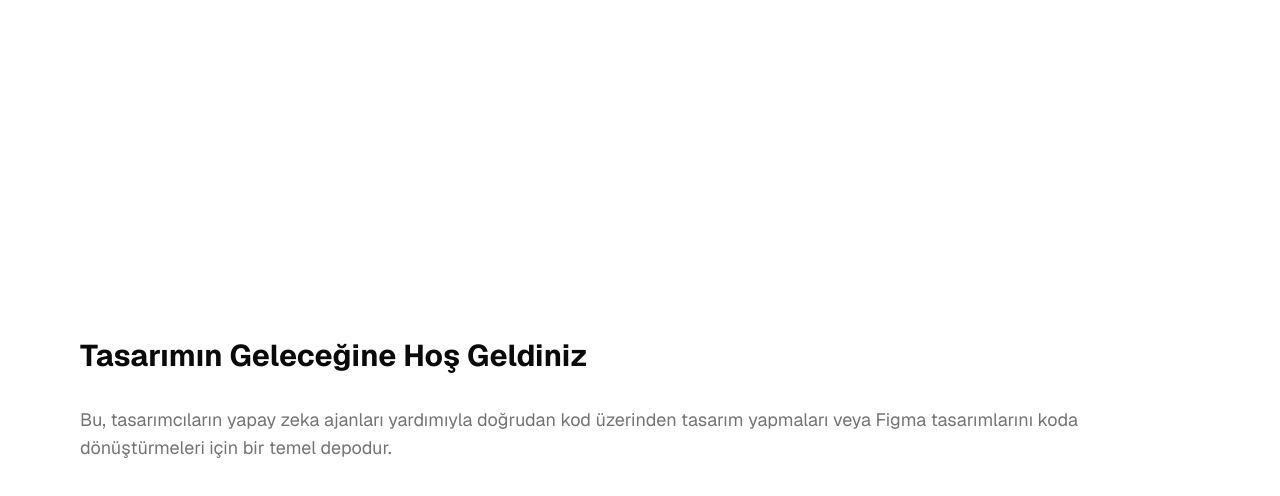
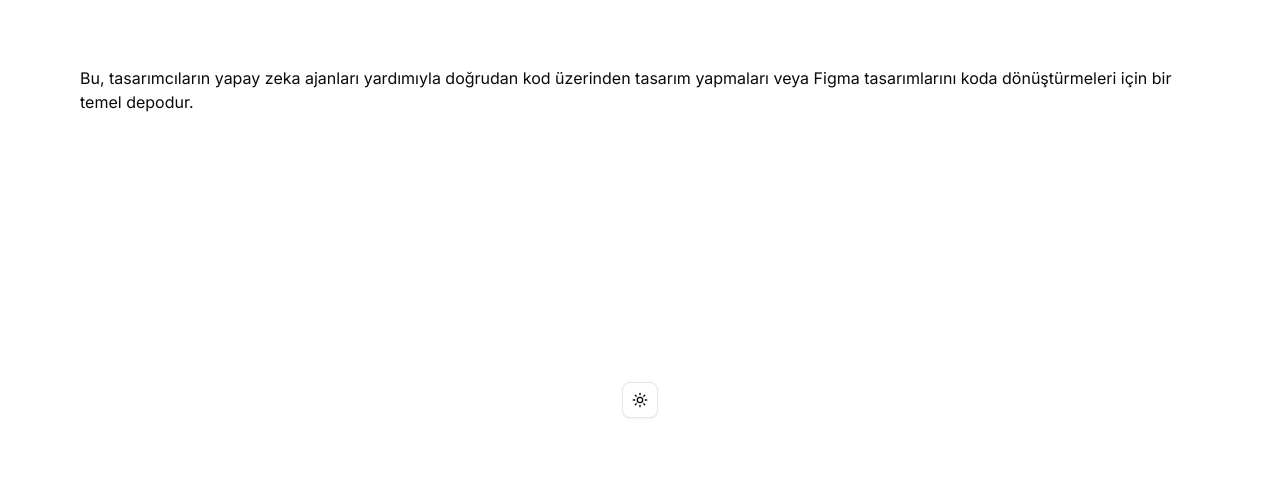
Before and after one commit to yselimcn/fds-ai, a Next.js app: page / in a window 1280 px wide. Shown: the top 496 px of the page. Built offline with nearby package versions, Linux system fonts and the light colour scheme.

Commit message:
introduce theme-provider, theme-toggle

```diff
--- a/src/app/globals.css
+++ b/src/app/globals.css
@@ -1,13 +1,13 @@
 @import 'tailwindcss';
-@import "tw-animate-css";
+@import 'tw-animate-css';
 
 @custom-variant dark (&:is(.dark *));
 
 @theme inline {
     --color-background: var(--background);
     --color-foreground: var(--foreground);
-    --font-sans: var(--font-geist-sans);
-    --font-mono: var(--font-geist-mono);
+    --font-sans: var(--font-sans);
+    --font-mono: var(--font-mono);
     --color-sidebar-ring: var(--sidebar-ring);
     --color-sidebar-border: var(--sidebar-border);
     --color-sidebar-accent-foreground: var(--sidebar-accent-foreground);
@@ -113,10 +113,10 @@
 }
 
 @layer base {
-  * {
-    @apply border-border outline-ring/50;
+    * {
+        @apply border-border outline-ring/50;
     }
-  body {
-    @apply bg-background text-foreground;
+    body {
+        @apply bg-background text-foreground;
     }
 }
--- a/src/app/layout.tsx
+++ b/src/app/layout.tsx
@@ -1,20 +1,22 @@
 import type { Metadata } from 'next'
-import { Geist, Geist_Mono } from 'next/font/google'
+import { Inter as Sans, JetBrains_Mono as Mono } from 'next/font/google'
+import { Toaster } from 'sonner'
 import './globals.css'
+import { ThemeProvider } from '@/providers/theme-provider'
 
-const geistSans = Geist({
-    variable: '--font-geist-sans',
+const sans = Sans({
+    variable: '--font-sans',
     subsets: ['latin'],
 })
 
-const geistMono = Geist_Mono({
-    variable: '--font-geist-mono',
+const mono = Mono({
+    variable: '--font-mono',
     subsets: ['latin'],
 })
 
 export const metadata: Metadata = {
-    title: 'Create Next App',
-    description: 'Generated by create next app',
+    title: 'FDS-AI',
+    description: 'Base repo for FDS-AI',
 }
 
 export default function RootLayout({
@@ -23,11 +25,17 @@
     children: React.ReactNode
 }>) {
     return (
-        <html lang="en">
-            <body
-                className={`${geistSans.variable} ${geistMono.variable} antialiased`}
-            >
-                {children}
+        <html lang="en" suppressHydrationWarning>
+            <body className={`${sans.variable} ${mono.variable} antialiased`}>
+                <ThemeProvider
+                    attribute="class"
+                    defaultTheme="system"
+                    enableSystem
+                    disableTransitionOnChange
+                >
+                    <Toaster richColors position="top-right" />
+                    {children}
+                </ThemeProvider>
             </body>
         </html>
     )
--- a/src/app/page.tsx
+++ b/src/app/page.tsx
@@ -1,16 +1,14 @@
 import { getDictionary } from '@/lib/dictionary'
+import { ModeToggle } from '@/components/theme-toggle'
 
 export default async function Home() {
     const dict = await getDictionary()
 
     return (
         <div className="grid min-h-screen grid-rows-[20px_1fr_20px] items-center justify-items-center gap-16 p-8 pb-20 font-sans sm:p-20">
-            <main className="row-start-2 flex flex-col items-center gap-[32px] sm:items-start">
-                <h1 className="text-3xl font-bold">{dict.page.home.title}</h1>
-                <p className="text-muted-foreground text-lg">
-                    {dict.page.home.description}
-                </p>
-            </main>
+            {dict.page.home.description}
+
+            <ModeToggle />
         </div>
     )
 }
--- /dev/null
+++ b/src/components/theme-toggle.tsx
@@ -0,0 +1,40 @@
+'use client'
+
+import * as React from 'react'
+import { Moon, Sun } from 'lucide-react'
+import { useTheme } from 'next-themes'
+
+import { Button } from '@/components/ui/button'
+import {
+    DropdownMenu,
+    DropdownMenuContent,
+    DropdownMenuItem,
+    DropdownMenuTrigger,
+} from '@/components/ui/dropdown-menu'
+
+export function ModeToggle() {
+    const { setTheme } = useTheme()
+
+    return (
+        <DropdownMenu>
+            <DropdownMenuTrigger asChild>
+                <Button variant="outline" size="icon">
+                    <Sun className="h-[1.2rem] w-[1.2rem] scale-100 rotate-0 transition-all dark:scale-0 dark:-rotate-90" />
+                    <Moon className="absolute h-[1.2rem] w-[1.2rem] scale-0 rotate-90 transition-all dark:scale-100 dark:rotate-0" />
+                    <span className="sr-only">Toggle theme</span>
+                </Button>
+            </DropdownMenuTrigger>
+            <DropdownMenuContent align="end">
+                <DropdownMenuItem onClick={() => setTheme('light')}>
+                    Light
+                </DropdownMenuItem>
+                <DropdownMenuItem onClick={() => setTheme('dark')}>
+                    Dark
+                </DropdownMenuItem>
+                <DropdownMenuItem onClick={() => setTheme('system')}>
+                    System
+                </DropdownMenuItem>
+            </DropdownMenuContent>
+        </DropdownMenu>
+    )
+}
--- a/src/locales/tr.json
+++ b/src/locales/tr.json
@@ -4,5 +4,13 @@
             "title": "Tasarımın Geleceğine Hoş Geldiniz",
             "description": "Bu, tasarımcıların yapay zeka ajanları yardımıyla doğrudan kod üzerinden tasarım yapmaları veya Figma tasarımlarını koda dönüştürmeleri için bir temel depodur."
         }
+    },
+    "component": {
+        "input": {
+            "placeholder": "Tasarımın Geleceğine Hoş Geldiniz"
+        },
+        "button": {
+            "submit": "Gönder"
+        }
     }
 }
--- /dev/null
+++ b/src/providers/theme-provider.tsx
@@ -0,0 +1,11 @@
+'use client'
+
+import * as React from 'react'
+import { ThemeProvider as NextThemesProvider } from 'next-themes'
+
+export function ThemeProvider({
+    children,
+    ...props
+}: React.ComponentProps<typeof NextThemesProvider>) {
+    return <NextThemesProvider {...props}>{children}</NextThemesProvider>
+}
```
